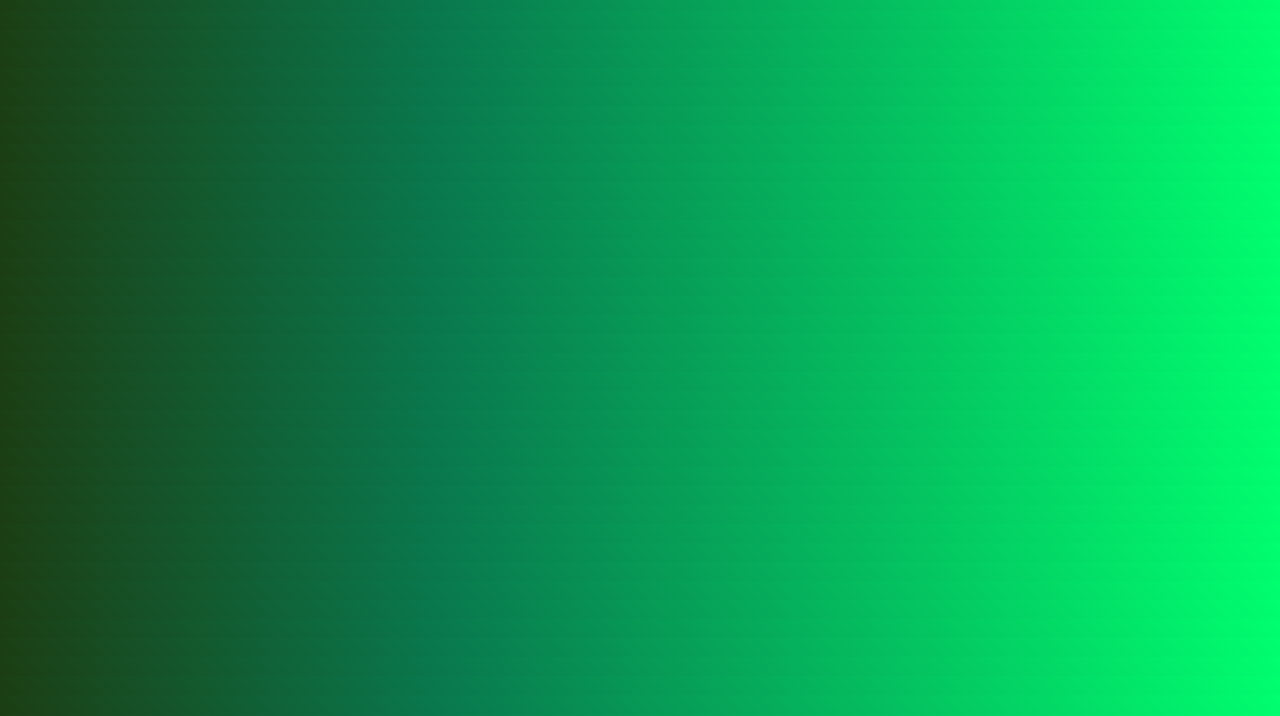
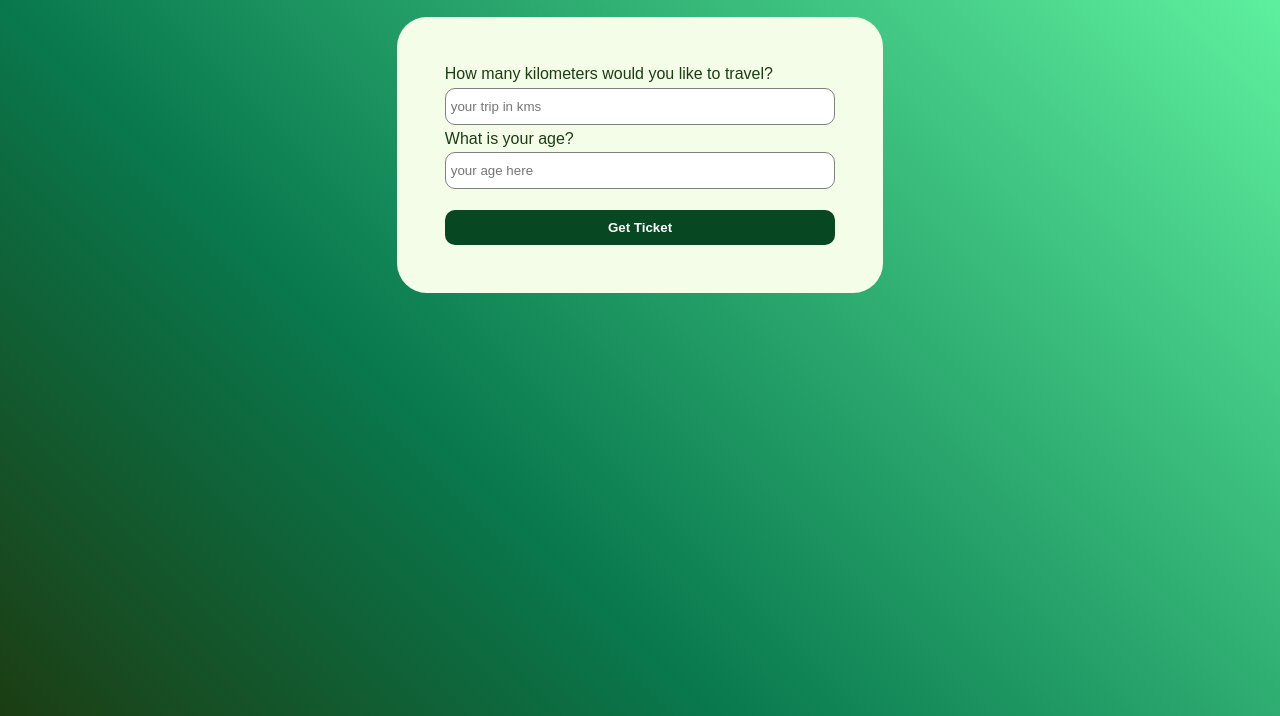
Before and after one commit to agnesvarga1/js-biglietto-treno, a plain HTML site: page index.html in a window 1280 px wide. Shown: the part 84-800 px from the top of the page. Drawn offline with Linux system fonts and the light colour scheme.

Commit message:
getting kms and age from user

```diff
--- a/index.html
+++ b/index.html
@@ -7,8 +7,29 @@
     <title>Biglietto treno</title>
   </head>
   <body>
-    <div class="inputs">
-      <input type="text" />
+    <div class="container">
+      <h1>Train Ticket Picker</h1>
+      <p class="err"></p>
+      <div class="inputs">
+        <label for="trip-km"
+          >How many kilometers would you like to travel?</label
+        >
+        <input
+          type="number"
+          name="kms"
+          id="trip-km"
+          placeholder="your trip in kms"
+        />
+        <label for="age-input">What is your age?</label>
+        <input
+          type="number"
+          name="age"
+          id="age-input"
+          placeholder="your age here"
+        />
+        <button id="buyTicketBtn">Get Ticket</button>
+      </div>
+      <div class="ticket"></div>
     </div>
     <script src="./main.js"></script>
   </body>
--- a/main.js
+++ b/main.js
@@ -1 +1,11 @@
-alert("Si parte");
+let ticketkms = document.querySelector("#trip-km");
+let age = document.querySelector("#age-input");
+const buyTicketBtn = document.querySelector("#buyTicketBtn");
+const errMsg = document.querySelector(".err");
+console.log(errMsg);
+buyTicketBtn.addEventListener("click", function () {
+  console.log(ticketkms.value, age.value);
+  if (ticketkms.value == 0 || !ticketkms) {
+    errMsg.innerHTML = "Must fill km field and can not be 0";
+  }
+});
--- a/style.css
+++ b/style.css
@@ -6,16 +6,56 @@
 
 html {
   font-family: Arial, Helvetica, sans-serif;
+}
+.container {
   background: linear-gradient(
     45deg,
     rgba(28, 61, 19, 1) 0%,
     rgba(9, 121, 78, 1) 35%,
-    rgba(0, 255, 111, 1) 100%
+    rgb(100, 247, 164) 100%
   );
-  color: #f5f7f8;
+  height: 100vh;
+  padding: 2rem;
+  color: #f3fde8;
 }
-
 h1 {
   width: fit-content;
   margin: 0 auto;
 }
+.inputs {
+  width: 40%;
+  margin: 2rem auto;
+  padding: 3rem;
+  display: flex;
+  flex-direction: column;
+
+  justify-content: flex-start;
+  gap: 0.3rem;
+  background-color: #f3fde8;
+  border-radius: 30px;
+  color: rgba(28, 61, 19, 1);
+}
+label {
+  color: rgba(28, 61, 19, 1);
+}
+.inputs button {
+  padding: 10px 0;
+  background-color: rgb(7, 72, 35);
+  border: none;
+  color: #fff;
+  font-weight: bold;
+  border-radius: 10px;
+  margin-top: 1rem;
+}
+
+input {
+  padding: 10px 5px;
+  border-radius: 10px;
+  border: 1px solid gray;
+}
+
+.err {
+  color: red;
+  width: fit-content;
+  margin: 0 auto;
+}
```
